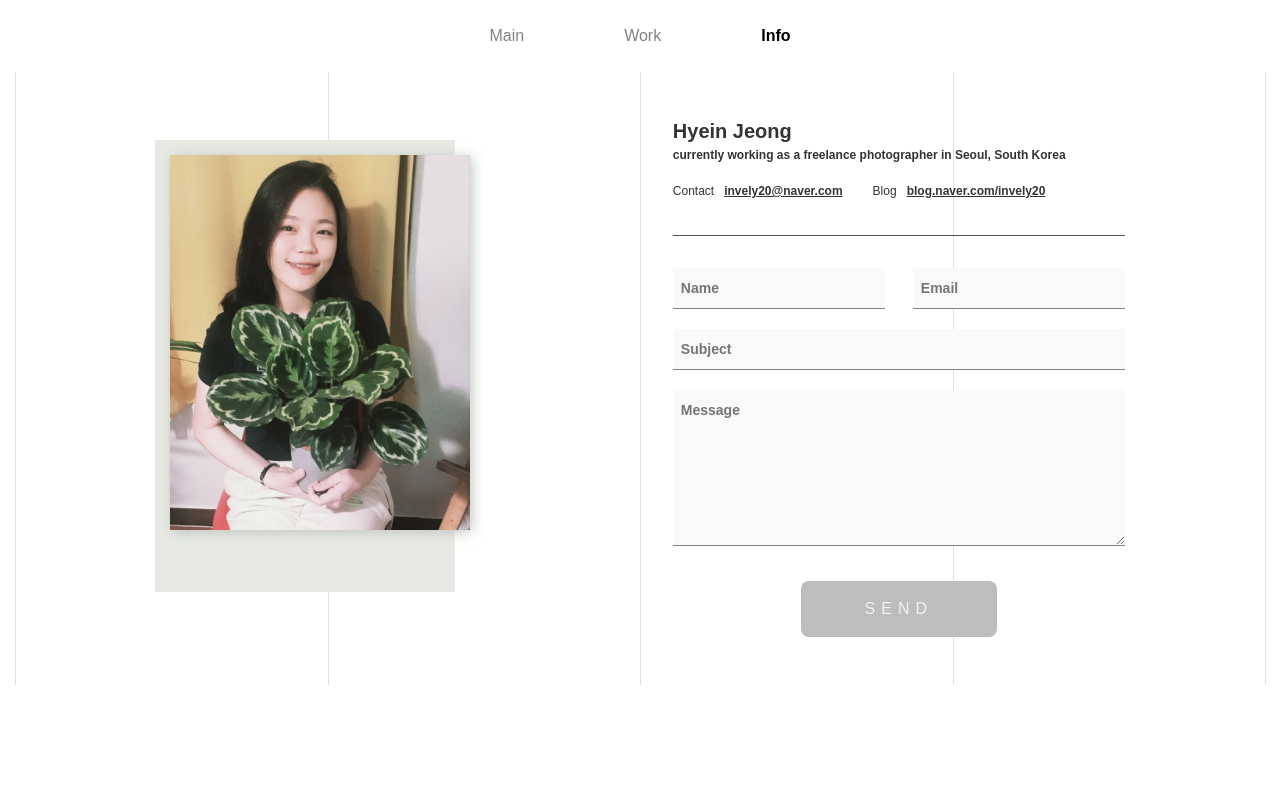
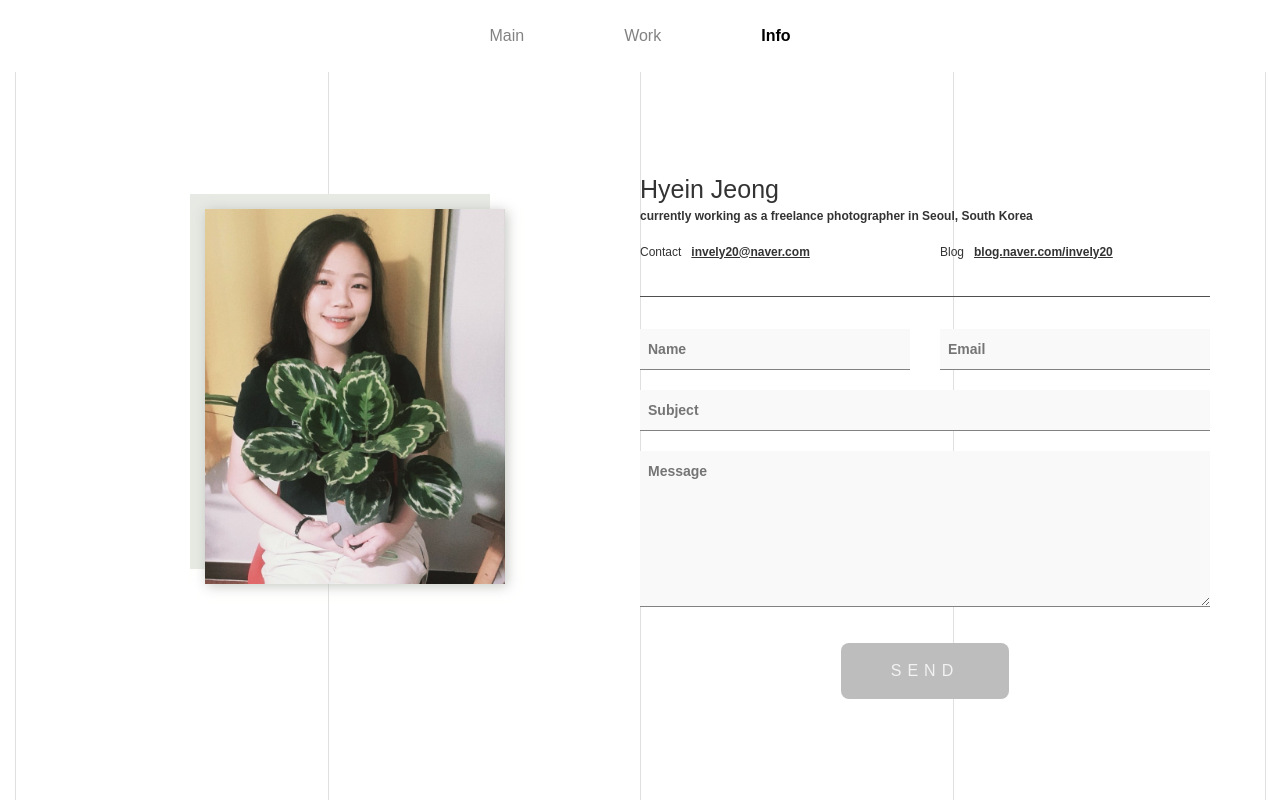
Before and after one commit to hyenbok/hyein-site, a Gatsby site: page /info in a window 1280 px wide. Built offline with nearby package versions, Linux system fonts and the light colour scheme; Gatsby itself is replaced by a stand-in of ours.

Commit message:
Complete info.js

```diff
--- a/package.json
+++ b/package.json
@@ -6,6 +6,7 @@
   "author": "Kyle Mathews <mathews.kyle@gmail.com>",
   "dependencies": {
     "babel-plugin-styled-components": "^1.10.7",
+    "bootstrap": "^4.5.0",
     "gatsby": "^2.22.15",
     "gatsby-image": "^2.4.7",
     "gatsby-plugin-manifest": "^2.4.9",
@@ -20,6 +21,7 @@
     "react-dom": "^16.12.0",
     "react-helmet": "^6.0.0",
     "react-styled-flexboxgrid": "^3.2.1",
+    "reactstrap": "^8.4.1",
     "styled-components": "^5.1.1",
     "typeface-noto-serif-kr": "0.0.75"
   },
--- a/src/assets/global.js
+++ b/src/assets/global.js
@@ -10,6 +10,10 @@ const GlobalStyles = createGlobalStyle`
 
   *, :before, :after {
     box-sizing: border-box;
+  }
+
+  main {
+    padding: 0 1.5rem;
   }
 
   input, textarea {
@@ -46,6 +50,39 @@ const GlobalStyles = createGlobalStyle`
   p {
     margin: 0;
   }
+
+  .pl-none {
+        padding-left: 0 !important;
+    }
+
+    .pr-none {
+        padding-right: 0 !important;
+    }
+
+    .p-pl-none {
+        @media ${({ theme }) => theme.bp.md} {
+            padding-left: 0 !important;
+        }
+    }
+
+.p-pr-none {
+	@media ${({ theme }) => theme.bp.md}  {
+		padding-right: 0 !important;
+	}
+}
+
+.pl-pr-none {
+  	padding-left: 0 !important;
+  	padding-right: 0 !important;
+}
+
+.m-pl-pr-none {
+	@media ${({ theme }) => theme.bp.md}  {
+		padding-left: 0 !important;
+  	    padding-right: 0 !important;
+	}
+}
+
 `
 
 const flexMC = css`
--- a/src/assets/theme.js
+++ b/src/assets/theme.js
@@ -2,25 +2,24 @@ export const theme = {
     color: {
         white: '#fff',
         black: '#000',
-        lightGrey: '#ececec',
         dustGreen: '#E7EAE4',
-        lighterGrey: '#F9F9F9',
         grey1: '#333333',
         grey2: '#4F4F4F',
         grey3: '#828282',
         grey4: '#BDBDBD',
         grey5: '#E0E0E0',
         grey6: '#F2F2F2',
+        grey7: '#F9F9F9',
     },
     size: {
         headerMobile: '6rem',
         headerPc: '7.2rem',
     },
     bp: {
-        xs: 600,
-        sm: 768,
-        md: 992,
-        lg: 1200,
+        sm: 567,
+        md: 768,
+        lg: 992,
+        xlg: 1200,
     },
 }
 
--- a/src/components/burger.js
+++ b/src/components/burger.js
@@ -12,7 +12,7 @@ const StyledBurger = styled.div`
     display: flex;
     justify-content: space-around;
     flex-flow: column nowrap;
-    @media (min-width: ${({ theme }) => theme.bp.sm}px) {
+    @media (min-width: ${({ theme }) => theme.bp.md}px) {
         display: none;
     }
     div {
--- a/src/components/button.js
+++ b/src/components/button.js
@@ -6,7 +6,7 @@ const Wrapper = styled.button`
     background: ${({ theme }) => theme.color.grey4};
     border-radius: 0.8rem;
     cursor: pointer;
-    padding: 1.6rem 6.4rem;
+    padding: 1.6rem 5rem;
     color: ${({ theme }) => theme.color.grey6};
     line-height: 2.4rem;
     font-size: 1.6rem;
--- a/src/components/container.js
+++ b/src/components/container.js
@@ -4,6 +4,10 @@ import styled from 'styled-components'
 
 const Wrapper = styled.div`
     padding: 0 1.5rem;
+    @media (min-width: ${({ theme }) => theme.bp.lg}px) {
+        width: 120rem;
+        margin: 0 auto;
+    }
 `
 
 const Container = ({ children }) => {
--- a/src/components/flexbox.js
+++ b/src/components/flexbox.js
@@ -8,7 +8,7 @@ const Wrapper = styled.div`
     justify-content: ${({ props }) => props.justifyContent};
     flex-direction: ${({ props }) => props.flexDirection};
 
-    @media (min-width: ${({ theme }) => theme.bp.sm}px) {
+    @media (min-width: ${({ theme }) => theme.bp.md}px) {
         flex-direction: ${({ props }) => props.flexDirectionPc};
     }
 `
--- a/src/components/header.js
+++ b/src/components/header.js
@@ -18,7 +18,7 @@ const MenuWrapper = styled(Link)`
     & ~ a {
         margin-top: 5rem;
     }
-    @media (min-width: ${({ theme }) => theme.bp.sm}px) {
+    @media (min-width: ${({ theme }) => theme.bp.md}px) {
         font-size: 1.6rem;
         & ~ a {
             margin-top: 0;
@@ -43,7 +43,7 @@ const NavWrapper = styled.nav`
     width: 100%;
     height: 100%;
     transition: 0.2s left ease-in-out;
-    @media (min-width: ${({ theme }) => theme.bp.sm}px) {
+    @media (min-width: ${({ theme }) => theme.bp.md}px) {
         height: ${({ theme }) => theme.size.headerPc};
         left: 0;
         flex-direction: row;
--- a/src/components/input.js
+++ b/src/components/input.js
@@ -2,7 +2,7 @@ import React from 'react'
 import styled from 'styled-components'
 
 const Wrapper = styled.input`
-    background: ${({ theme }) => theme.color.lighterGrey};
+    background: ${({ theme }) => theme.color.grey7};
     border-bottom: 1px solid ${({ theme }) => theme.color.grey3};
     color: ${({ theme }) => theme.color.grey1};
     font-size: 1.4rem;
--- a/src/components/layout.js
+++ b/src/components/layout.js
@@ -7,11 +7,12 @@ import { GlobalStyles } from '../assets/global'
 
 import 'typeface-noto-serif-kr'
 import '../assets/normalize.css'
+import 'bootstrap/dist/css/bootstrap.min.css'
 import Header from './header'
 
 const LayoutWrapper = styled.div`
     margin-top: ${({ theme }) => theme.size.headerMobile};
-    @media (min-width: ${({ theme }) => theme.bp.sm}px) {
+    @media (min-width: ${({ theme }) => theme.bp.md}px) {
         margin-top: ${({ theme }) => theme.size.headerPc};
     }
 `
--- a/src/components/textarea.js
+++ b/src/components/textarea.js
@@ -3,7 +3,7 @@ import PropTypes from 'prop-types'
 import styled from 'styled-components'
 
 const Wrapper = styled.textarea`
-    background: ${({ theme }) => theme.color.lighterGrey};
+    background: ${({ theme }) => theme.color.grey7};
     border-bottom: 1px solid ${({ theme }) => theme.color.grey3};
     color: ${({ theme }) => theme.color.grey1};
     font-size: 1.4rem;
--- a/src/pages/info.js
+++ b/src/pages/info.js
@@ -1,10 +1,9 @@
 import React from 'react'
 import styled, { css } from 'styled-components'
 import { Link } from 'gatsby'
-
+import { Container, Col, Row } from 'reactstrap'
 import Layout from '../components/layout'
 import SEO from '../components/seo'
-import Container from '../components/container'
 import Input from '../components/input'
 import Textarea from '../components/Textarea'
 import Button from '../components/Button'
@@ -33,11 +32,12 @@ const ContentWrapper = styled.div`
     .bg-deco {
         display: none;
     }
-    @media (min-width: ${({ theme }) => theme.bp.sm}px) {
+    @media (min-width: ${({ theme }) => theme.bp.md}px) {
         display: flex;
-        align-content: center;
-        justify-content: space-evenly;
+        align-items: center;
+        justify-content: center;
         padding: 4.8rem 0;
+        min-height: calc(100vh - ${props => props.theme.size.headerPc});
 
         .bg-deco {
             display: block;
@@ -83,8 +83,7 @@ const ImgWrapper = styled.div`
         }
     }
 
-    @media (min-width: ${({ theme }) => theme.bp.sm}px) {
-        margin-right: 5%;
+    @media (min-width: ${({ theme }) => theme.bp.md}px) {
         margin-top: 3.5rem;
         .img-deco {
             display: table;
@@ -129,7 +128,7 @@ const InfoTextWrapper = styled.div`
         margin-bottom: 3.2rem;
     }
 
-    @media (min-width: ${({ theme }) => theme.bp.sm}px) {
+    @media (min-width: ${({ theme }) => theme.bp.md}px) {
         text-align: left;
         h1 {
             margin: 0;
@@ -155,13 +154,15 @@ const InfoPage = () => {
     return (
         <Layout>
             <SEO title="Info" />
-            <Container>
             <ContentWrapper>
                 <span className="bg-deco"></span>
                 <span className="bg-deco"></span>
                 <span className="bg-deco"></span>
                 <span className="bg-deco"></span>
                 <span className="bg-deco"></span>
+                <Container>
+                    <Row>
+                        <Col className="m-pl-pr-none pl-none" xs="12" md="6">
                             <ImgWrapper>
                                 <span className="img-deco">
                                     <img
@@ -170,18 +171,16 @@ const InfoPage = () => {
                                     />
                                 </span>
                             </ImgWrapper>
+                        </Col>
+                        <Col className="pl-pr-none" xs="12" md="6">
                             <InfoTextWrapper>
                                 <h1>Hyein Jeong</h1>
                                 <p className="description">
-                            currently working as a freelance photographer in
-                            Seoul, South Korea
+                                    currently working as a freelance
+                                    photographer in Seoul, South Korea
                                 </p>
-                        <FlexBox
-                            flexStyles={{
-                                flexDirection: 'column',
-                                flexDirectionPc: 'row',
-                            }}
-                        >
+                                <Row>
+                                    <Col xs="12" md="6">
                                         <p className="sns-box">
                                             Contact
                                             <b>
@@ -190,6 +189,8 @@ const InfoPage = () => {
                                                 </a>
                                             </b>
                                         </p>
+                                    </Col>
+                                    <Col xs="12" md="6">
                                         <p className="sns-box">
                                             Blog
                                             <b>
@@ -201,31 +202,39 @@ const InfoPage = () => {
                                                 </a>
                                             </b>
                                         </p>
-                        </FlexBox>
+                                    </Col>
+                                </Row>
                                 <span className="deco-line"></span>
                                 <form>
-                            <FlexBox
-                                className="input-flexbox"
-                                flexStyles={{
-                                    flexDirection: 'column',
-                                    flexDirectionPc: 'row',
-                                }}
-                            >
+                                    <Row>
+                                        <Col xs="12" md="6">
                                             <Input placeholder="Name" />
-                                <Input placeholder="Email" type="email" />
-                            </FlexBox>
+                                        </Col>
+                                        <Col xs="12" md="6">
+                                            <Input
+                                                placeholder="Email"
+                                                type="email"
+                                            />
+                                        </Col>
+                                    </Row>
                                     <Input placeholder="Subject" />
                                     <Textarea
                                         minHeight={'15.6rem'}
                                         placeholder="Message"
                                     />
-                            <FlexBox flexStyles={{ justifyContent: 'center' }}>
+                                    <FlexBox
+                                        flexStyles={{
+                                            justifyContent: 'center',
+                                        }}
+                                    >
                                         <Button>send</Button>
                                     </FlexBox>
                                 </form>
                             </InfoTextWrapper>
+                        </Col>
+                    </Row>
+                </Container>
             </ContentWrapper>
-            </Container>
         </Layout>
     )
 }
```
Also changed, not shown: 1 other file. Lines whose indentation alone changed are shown as unchanged.
